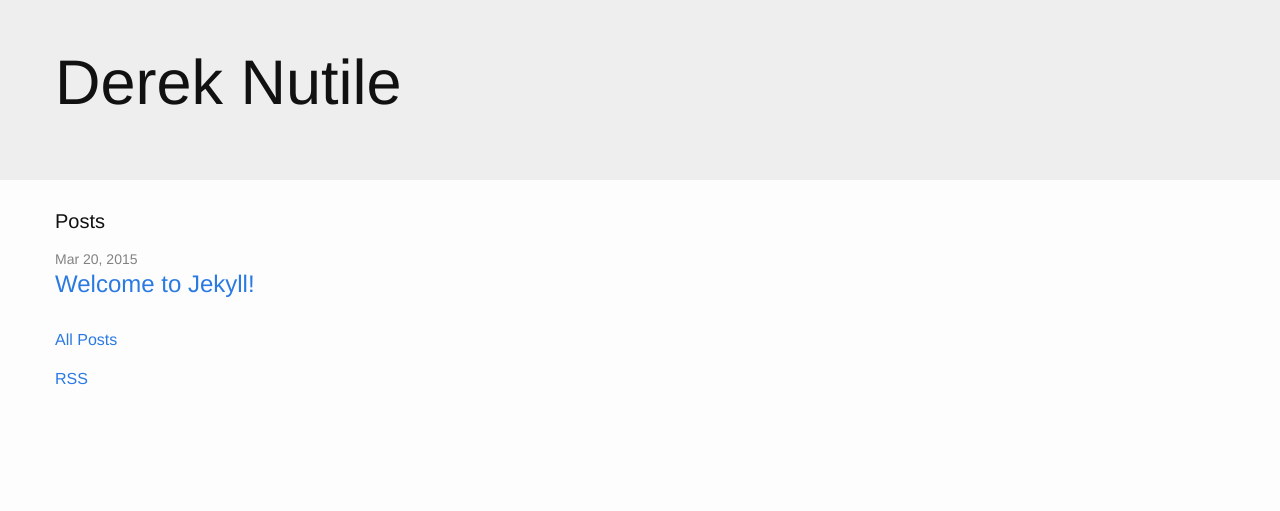
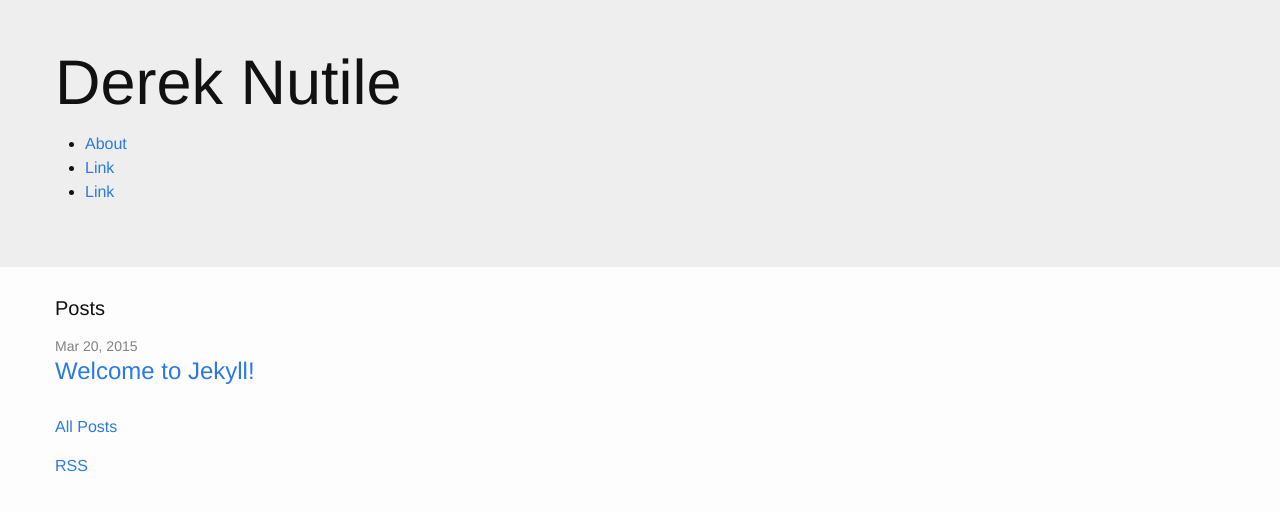
Before and after one commit to dereknutile/dereknutile.github.io, a Jekyll site: the page built from index.html, in a window 1280 px wide. Shown: the top 511 px of the page. Built offline with Jekyll 4.4.1, drawn with Linux system fonts in a browser that asks for light colours.

Commit message:
Adds a simple nav list for the landing page.

```diff
--- a/index.html
+++ b/index.html
@@ -6,6 +6,14 @@ layout: lander
 <div class="container">
   <div class="row">
     <h1 class="title">{{ site.title }}</h1>
+  </div><!-- /.row -->
+
+  <div class="row">
+    <ul class="homepage-navigation-links">
+      <li><a href="/about/">About</a></li>
+      <li><a href="#">Link</a></li>
+      <li><a href="#">Link</a></li>
+    </ul>
   </div><!-- /.row -->
 </div><!-- /.container -->
 </section>
```
